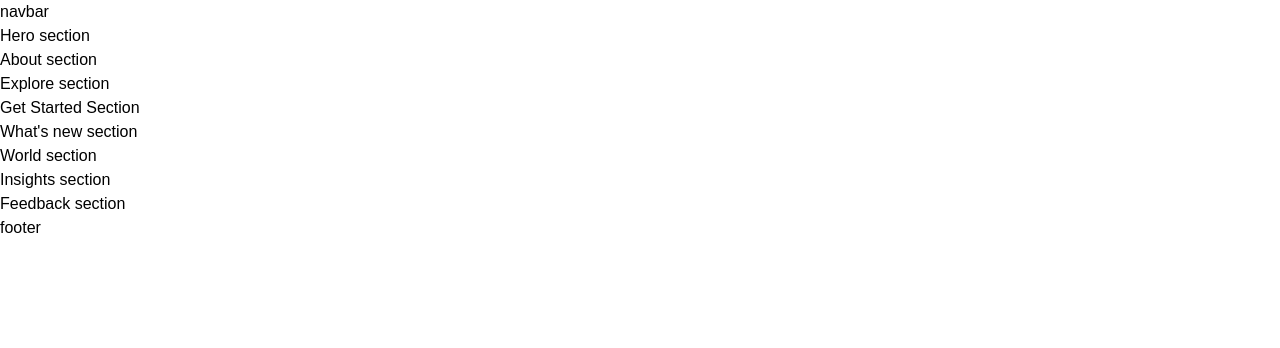
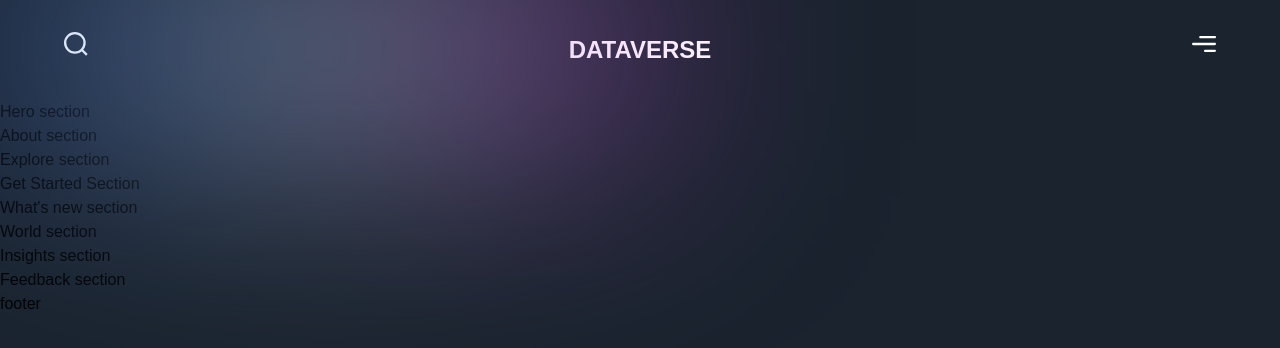
Before and after one commit to KofiIsaacBoateng/web-animations, a Next.js app in the folder 01-dataverse/: page / in a window 1280 px wide. Shown: the top 348 px of the page. Built offline with nearby package versions, Linux system fonts and the light colour scheme; a web font is replaced by a local one.

Commit message:
feat: feat/01-dataverse/header initially done

```diff
--- a/01-dataverse/app/page.js
+++ b/01-dataverse/app/page.js
@@ -2,7 +2,7 @@ import { Footer, Navbar } from '../components';
 import { About, Explore, Feedback, GetStarted, Hero, Insights, WhatsNew, World } from '../sections';
 
 const Page = () => (
-  <div>
+  <div className="bg-primary-black overflow-hidden min-h-[100vh]">
     <Navbar />
     <Hero />
     <About />
--- a/01-dataverse/components/Navbar.jsx
+++ b/01-dataverse/components/Navbar.jsx
@@ -1,9 +1,30 @@
 'use client';
 
+import { motion } from 'framer-motion';
+import { navVariants } from '../utils/motion';
+
 const Navbar = () => (
-  <nav>
-    navbar
-  </nav>
+  <motion.nav
+    variants={navVariants}
+    initial="hidden"
+    whileInView="show"
+    className="w-full py-8 sm:px-16 px-6 relative"
+  >
+    <div className="absolute gradient-01 inset-0 w-[50%]" />
+    <div className="flex justify-between gap-8">
+      <img
+        src="/search.svg"
+        alt="search"
+        className="w-[24px] h-[24px] object-contain "
+      />
+      <h1 className="text-white font-extrabold text-[24px]">DATAVERSE</h1>
+      <img
+        src="/menu.svg"
+        alt="hamburger"
+        className="w-[24px] h-[24px] object-contain "
+      />
+    </div>
+  </motion.nav>
 );
 
 export default Navbar;
--- a/01-dataverse/package.json
+++ b/01-dataverse/package.json
@@ -1,5 +1,5 @@
 {
-  "name": "metaverse13",
+  "name": "dataverse",
   "version": "0.1.0",
   "private": true,
   "scripts": {
--- a/01-dataverse/utils/motion.js
+++ b/01-dataverse/utils/motion.js
@@ -4,7 +4,7 @@ export const navVariants = {
     y: -50,
     transition: {
       type: 'spring',
-      stiffness: 300,
+      // stiffness: 300,
       damping: 140,
     },
   },
```
